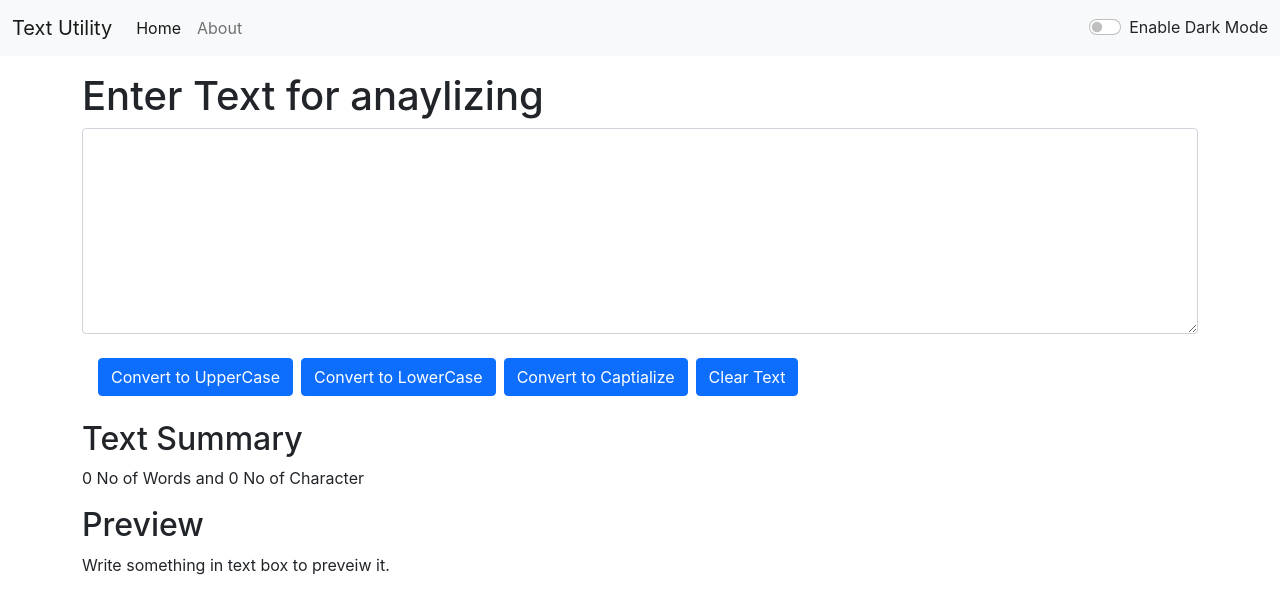
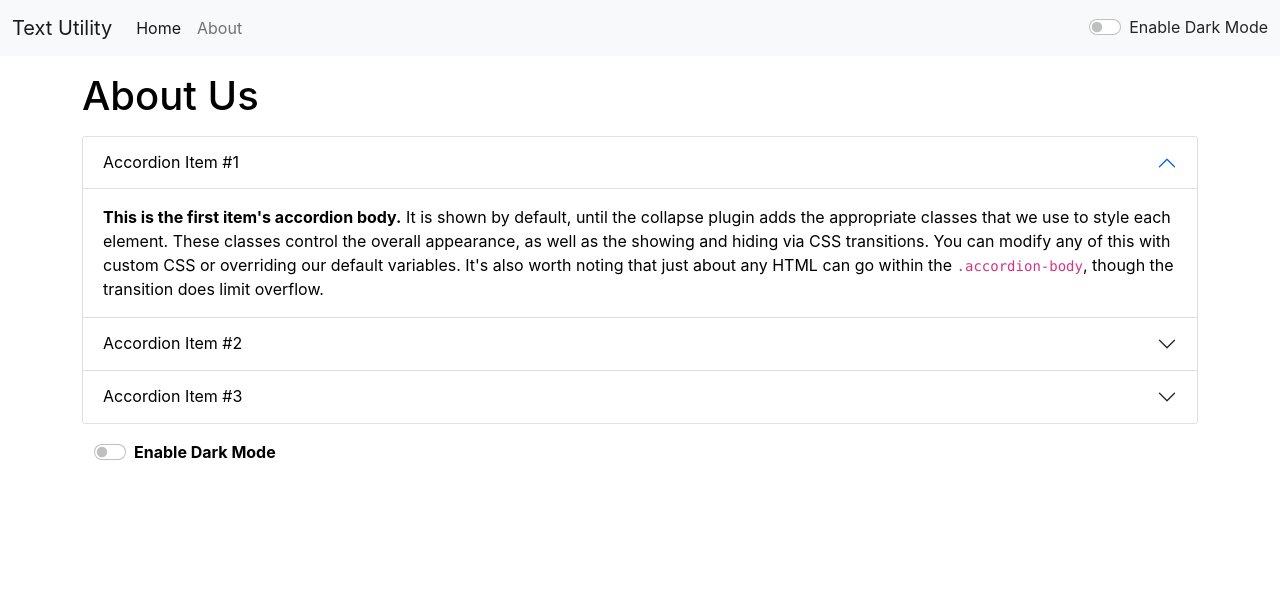
Before and after one commit to AkhilBarthwal005/Text-Utils, a React (Create React App) app: page /about in a window 1280 px wide. Shown: the top 614 px of the page. Built offline with nearby package versions, Linux system fonts and the light colour scheme.

Commit message:
react router added

```diff
--- a/src/App.js
+++ b/src/App.js
@@ -1,10 +1,11 @@
-// import Greet from './Components/GreetUsingFunction' // this is using export default
-// import About from "./Components/About";
 import Navbar from "./Components/Navbar";
 import TextForm from "./Components/TextForm";
-// import {greetByarrowFunction} from './Components/GreetUsingFunction'; // this using nameExport.
 import React, { useState } from "react";
 import Alert from "./Components/Alert";
+import About from "./Components/About";
+// import this below line from documention to use react-router-dom.
+import { BrowserRouter as Router, Switch, Route } from "react-router-dom";
+
 function App() {
   const [mode, setMode] = useState("light");
   const [alert, setAlert] = useState(null);
@@ -34,18 +35,28 @@
   };
 
   return (
-    <div className="App">
+    <div>
+      <Router>
         {/* here title abouTest is props passed to Navbar function  */}
         {/* <Navbar title="Instagram" aboutText="About me" />*/}
         <Navbar title="Text Utility" mode={mode} toggleTheme={toggleMode} />
         {/* we are passing function as prop to the navbar to use toggle */}
         <Alert alert={alert} />
+
+        <Switch>
+          {/* use exact path it will match only when you path is exactly matching not in the partial match */}
+          <Route exact path="/about">
+            <About />
+          </Route>
+          <Route exact path="/">
             <TextForm
               heading="Enter Text for anaylizing"
               mode={mode}
               showAlert={showAlert}
             />
-      {/* <About /> */}
+          </Route>
+        </Switch>
+      </Router>
     </div>
   );
 }
--- a/src/Components/Navbar.js
+++ b/src/Components/Navbar.js
@@ -1,5 +1,6 @@
 import React from "react";
 import PropTypes from "prop-types";
+import { Link } from "react-router-dom"; // replace anchor tag with link and herf with to it will help us to make fast routing without reloading the application.
 
 // this navbar used some props and props nothing but property used in this navbar which is passed by user when user use this navbar
 
@@ -9,10 +10,10 @@
       className={`navbar navbar-expand-lg navbar-${props.mode} bg-${props.mode}`}
     >
       <div className="container-fluid">
-        <a className="navbar-brand" href="/">
+        <Link className="navbar-brand" to="/">
           {/* we are use title here which is passed by the user */}
           {props.title}
-        </a>
+        </Link>
         <button
           className="navbar-toggler"
           type="button"
@@ -27,27 +28,16 @@
         <div className="collapse navbar-collapse" id="navbarSupportedContent">
           <ul className="navbar-nav me-auto mb-2 mb-lg-0">
             <li className="nav-item">
-              <a className="nav-link active" aria-current="page" href="/">
+              <Link className="nav-link active" aria-current="page" to="/">
                 Home
-              </a>
+              </Link>
             </li>
             <li className="nav-item">
-              <a className="nav-link" href="/">
+              <Link className="nav-link" to="/about">
                 {props.aboutText}
-              </a>
+              </Link>
             </li>
           </ul>
-          {/* <form className="d-flex">
-            <input
-              className="form-control me-2"
-              type="search"
-              placeholder="Search"
-              aria-label="Search"
-            />
-            <button className="btn btn-outline-success" type="submit">
-              Search
-            </button>
-          </form> */}
           <div
             className={`form-check form-switch text-${
               props.mode === "light" ? "dark" : "light"
```
Lines whose indentation alone changed are shown as unchanged.
